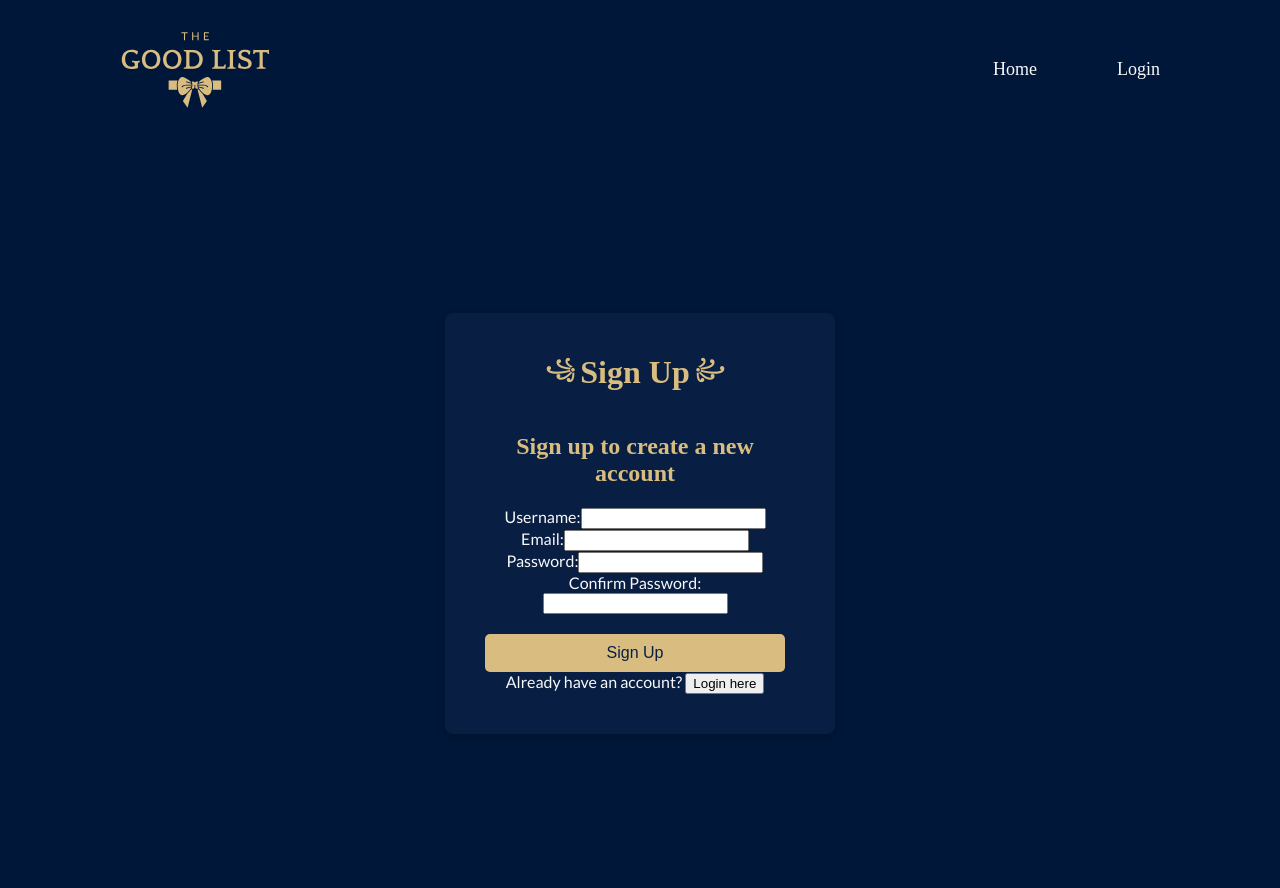
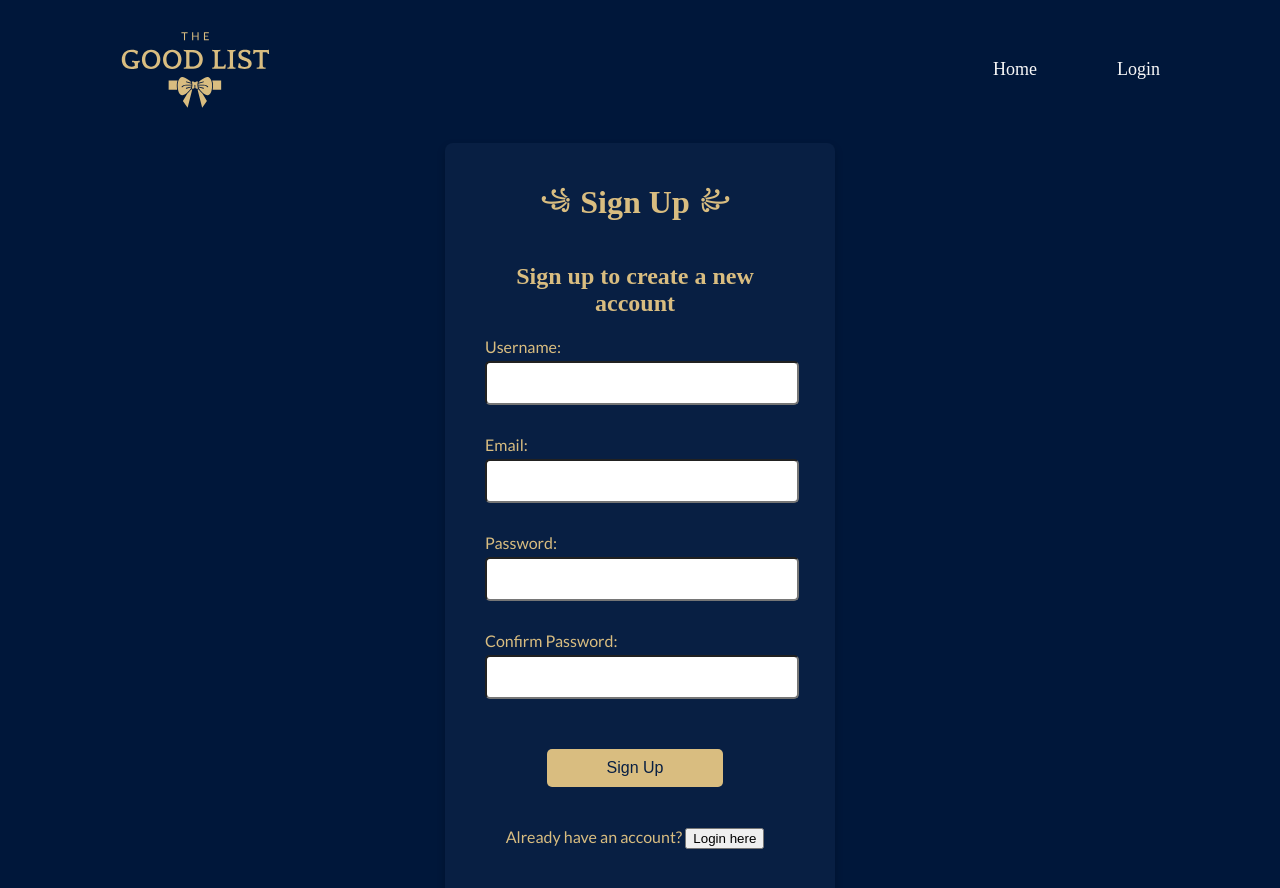
Before and after one commit to SheCodesAus/debugging_ducks_frontend, a React (Vite) app: page /signup in a window 1280 px wide. Shown: the top 888 px of the page. Built offline with nearby package versions, Linux system fonts and the light colour scheme; a web font is replaced by a local one.

Commit message:
colour change to Sign Up Page form

```diff
--- a/src/pages/SignUpPage.css
+++ b/src/pages/SignUpPage.css
@@ -52,13 +52,8 @@ p {
   margin: 0 5px;
 }
 
-<<<<<<< HEAD
-.signup-heading .flip-icon {
-  transform: scaleX(-1);
-=======
 #signup-container .signup-heading .flip-icon {
   transform: scaleX(-1);
->>>>>>> develop
   display: inline-block;
   margin-left: 10px;
 }
@@ -84,9 +79,6 @@ p {
   flex-direction: column;
   gap: 20px;
   text-align: left;
-<<<<<<< HEAD
-  align-items: flex-start;
-=======
   align-items: stretch;
 }
 #signup-container > form {
@@ -95,7 +87,6 @@ p {
   gap: 20px;
   text-align: left;
   align-items: stretch;
->>>>>>> develop
 }
 
 #signup-container > div.signup-form > form > label {
@@ -107,10 +98,6 @@ p {
   width: auto;
 }
 
-<<<<<<< HEAD
-.signup-container form input {
-  padding: 0 5px;
-=======
 #signup-container > form > div:nth-child(1) > label,
 #signup-container > form > div:nth-child(2) > label,
 #signup-container > form > div:nth-child(3) > label,
@@ -123,12 +110,11 @@ p {
   width: auto;
 }
 
-#signup-container > form > div:nth-child(1) > input[type=text],
-#signup-container > form > div:nth-child(2) > input[type=email],
-#signup-container > form > div:nth-child(3) > input[type=password],
-#signup-container > form > div:nth-child(4) > input[type=password] {
+#signup-container > form > div:nth-child(1) > input[type="text"],
+#signup-container > form > div:nth-child(2) > input[type="email"],
+#signup-container > form > div:nth-child(3) > input[type="password"],
+#signup-container > form > div:nth-child(4) > input[type="password"] {
   padding: 0 5px;
->>>>>>> develop
   font-size: 16px;
   border-radius: 5px;
   background-color: white;
@@ -137,15 +123,31 @@ p {
   height: 40px;
 }
 
-#signup-container > div.signup-form > form > div:nth-child(1) > input[type=text],
-#signup-container > div.signup-form > form > div:nth-child(2) > input[type=email],
-#signup-container > div.signup-form > form > div:nth-child(3) > input[type=password],
-#signup-container > div.signup-form > form > div:nth-child(4) > input[type=password] {
+#signup-container
+  > div.signup-form
+  > form
+  > div:nth-child(1)
+  > input[type="text"],
+#signup-container
+  > div.signup-form
+  > form
+  > div:nth-child(2)
+  > input[type="email"],
+#signup-container
+  > div.signup-form
+  > form
+  > div:nth-child(3)
+  > input[type="password"],
+#signup-container
+  > div.signup-form
+  > form
+  > div:nth-child(4)
+  > input[type="password"] {
   padding: 0 5px;
   font-size: 16px;
   border-radius: 5px;
-  border: 1px solid #d9bd80;
-  background-color: #d9bd80;
+  border: 1px solid #f8f8f8;
+  background-color: #f8f8f8;
   width: 100%;
   margin-bottom: 10px;
   height: 40px;
@@ -242,13 +244,13 @@ p {
 
 /* Update button hover styles */
 .signup-container button:hover {
-    background-color: #b08c5e;  /* Darker gold */
-    color: #081f43;  /* Keep dark blue text on hover */
-    opacity: 0.9;    /* Slight opacity for hover effect */
-    transition: all 0.3s ease;
+  background-color: #b08c5e; /* Darker gold */
+  color: #081f43; /* Keep dark blue text on hover */
+  opacity: 0.9; /* Slight opacity for hover effect */
+  transition: all 0.3s ease;
 }
 
 .toggle-form-button:hover {
-    color: #b08c5e;  /* Darker gold for text button */
-    text-decoration: underline;
+  color: #b08c5e; /* Darker gold for text button */
+  text-decoration: underline;
 }
```
